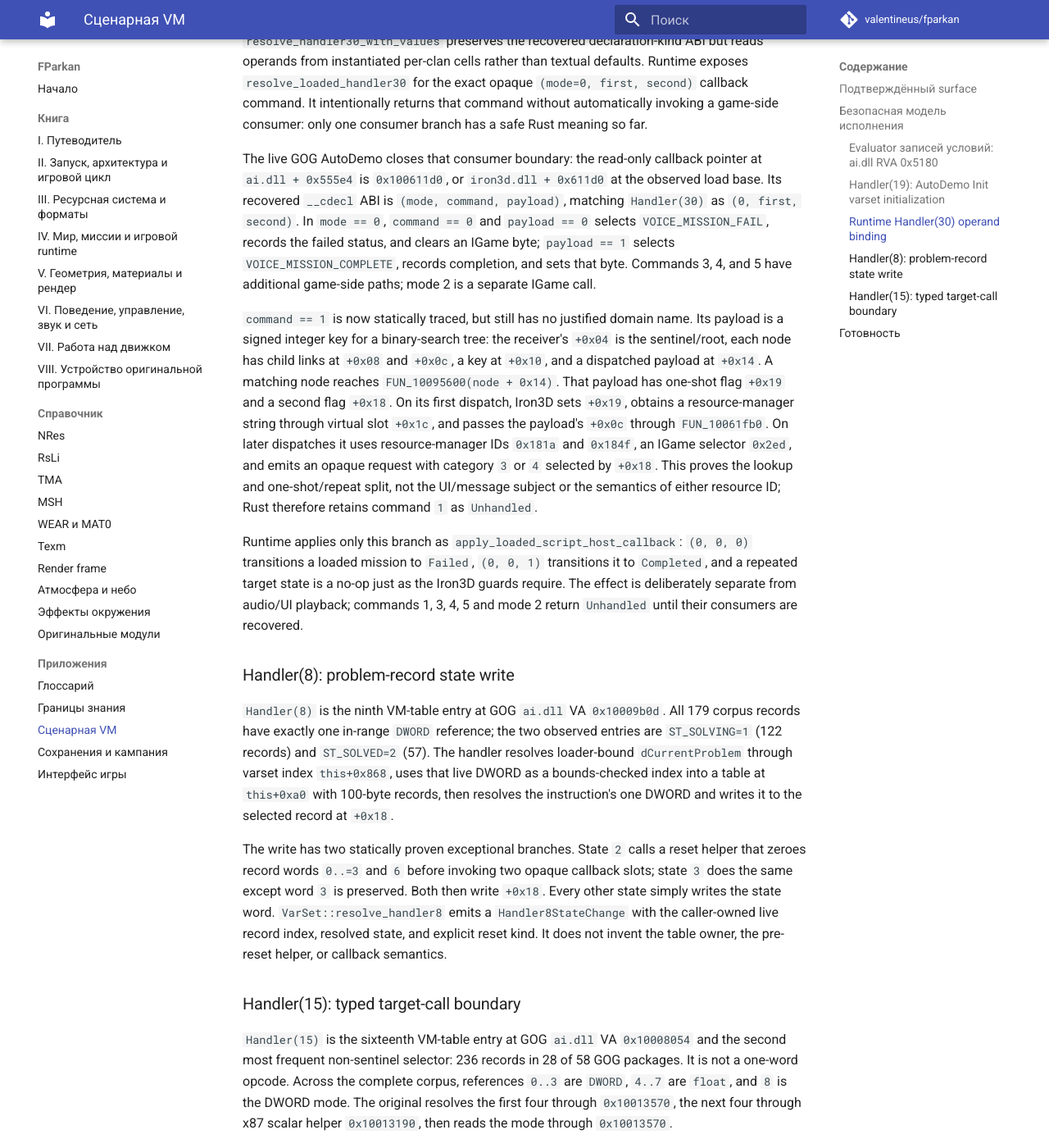
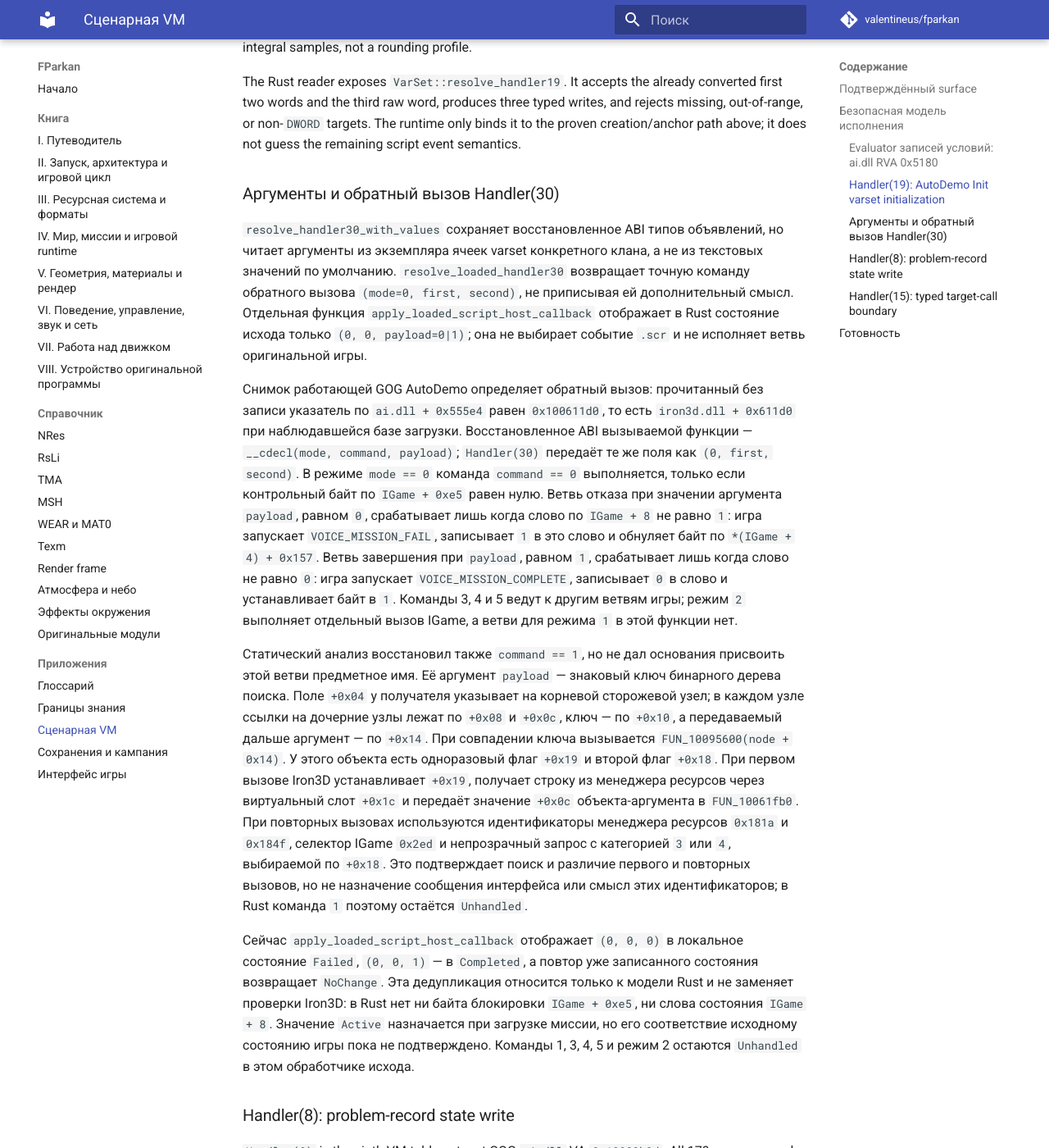
Before and after one commit to valentineus/fparkan, an MkDocs documentation site: the page built from docs/appendices/script-vm.md, in a window 1280 px wide and 1400 px high, scrolled down 7738 px. Shown: the whole window at 82% size. Built offline with MkDocs 1.6.1 and Material for MkDocs 9.7.7, drawn with Linux system fonts in a browser that asks for light colours; comment, search, counter and statistics services are not loaded; some of the changed text lies outside the part shown.

Commit message:
docs(script): clarify mission outcome compatibility limits

```diff
--- a/docs/appendices/script-vm.md
+++ b/docs/appendices/script-vm.md
@@ -186,14 +186,25 @@
 
 Во всех 58 GOG `.scr` имеются 6 087 instruction records, включая 3 992
 sentinel. Самый частый non-sentinel selector — `Handler(30)`, 246 records.
-Его VA `0x1000c266` читает первые два reference words активной instruction,
-разрешает каждый через varset (`0x10002d30` и `0x10013570`) и вызывает внешний
-callback с тремя `u32`: `(0, first, second)`. Callback не принадлежит `ai.dll`: его
-кладёт десятый argument экспортного `CreateSuperAI`. Тот же callback встречен
-у `Handler(57)` с первым word `2` и у отдельного lifecycle path с первым word
-`1`; предметная семантика этих modes ещё не доказана. В частности, это пока
-не основание назвать Handler(30) сообщением, приказом или UI opcode. Точный
-text-to-varset resolver расположен за wrapper `0x10011ea0` в
+Его VA `0x1000c266` читает первые два слова-ссылки активной инструкции,
+разрешает каждое через varset (`0x10002d30` и `0x10013570`) и вызывает внешний
+обратный вызов с тремя `u32`: `(0, first, second)`. Он не принадлежит `ai.dll`:
+указатель из десятого аргумента сохраняет экспорт `CreateSuperAI`. В
+проверенном GOG AutoDemo он указывает на `iron3d.dll` RVA `0x611d0` (SHA-256
+`d1dc4ea8535e2069b0a05c9e8be2724dd438ba44cca7a83007d8b2e50f9e35fa`).
+Вызываемая функция использует ABI `__cdecl(mode, command, payload)`. При
+`mode == 0`, `command == 0` аргумент `payload` со значением `0` выбирает ветвь
+отказа, а `1` — ветвь завершения миссии; обе срабатывают только при условиях,
+описанных ниже. Среда выполнения Rust может
+записать соответствующее целевое состояние в собственный
+`MissionScriptOutcome`, но не проверяет эти условия и пока не исполняет
+команду из диспетчера `.scr`.
+`Handler(57)` передаёт тому же обратному вызову режим `2`, для которого в
+вызываемой функции есть отдельная ветвь IGame; отдельный путь жизненного цикла
+передаёт режим `1`, но ветви для него в `FUN_100611d0` не найдено. По одному
+вызову нельзя присвоить общее игровое имя остальным командам или называть весь
+`Handler(30)` сообщением, приказом либо кодом интерфейса. Преобразователь
+текстовых ссылок в varset находится за обёрткой `0x10011ea0`, в
 `0x100174a0`.
 
 `0x100174a0` добавляет каждый
@@ -325,45 +336,54 @@
 binds it to the proven creation/anchor path above; it does not guess the
 remaining script event semantics.
 
-### Runtime Handler(30) operand binding
+### Аргументы и обратный вызов Handler(30)
 
-`resolve_handler30_with_values` preserves the recovered declaration-kind ABI
-but reads operands from instantiated per-clan cells rather than textual
-defaults. Runtime exposes `resolve_loaded_handler30` for the exact opaque
-`(mode=0, first, second)` callback command. It intentionally returns that
-command without automatically invoking a game-side consumer: only one
-consumer branch has a safe Rust meaning so far.
+`resolve_handler30_with_values` сохраняет восстановленное ABI типов объявлений,
+но читает аргументы из экземпляра ячеек varset конкретного клана, а не из
+текстовых значений по умолчанию. `resolve_loaded_handler30` возвращает точную
+команду обратного вызова `(mode=0, first, second)`, не приписывая ей
+дополнительный смысл. Отдельная функция `apply_loaded_script_host_callback`
+отображает в Rust состояние исхода только `(0, 0, payload=0|1)`; она не
+выбирает событие `.scr` и не исполняет ветвь оригинальной игры.
 
-The live GOG AutoDemo closes that consumer boundary: the read-only callback
-pointer at `ai.dll + 0x555e4` is `0x100611d0`, or `iron3d.dll + 0x611d0` at
-the observed load base. Its recovered `__cdecl` ABI is `(mode, command,
-payload)`, matching `Handler(30)` as `(0, first, second)`. In `mode == 0`,
-`command == 0` and `payload == 0` selects `VOICE_MISSION_FAIL`, records the
-failed status, and clears an IGame byte; `payload == 1` selects
-`VOICE_MISSION_COMPLETE`, records completion, and sets that byte. Commands
-3, 4, and 5 have additional game-side paths; mode 2 is a separate IGame
-call.
+Снимок работающей GOG AutoDemo определяет обратный вызов: прочитанный без записи
+указатель по `ai.dll + 0x555e4` равен `0x100611d0`, то есть `iron3d.dll +
+0x611d0` при наблюдавшейся базе загрузки. Восстановленное ABI вызываемой
+функции — `__cdecl(mode, command, payload)`; `Handler(30)` передаёт те же поля как
+`(0, first, second)`. В режиме `mode == 0` команда `command == 0` выполняется,
+только если контрольный байт по `IGame + 0xe5` равен нулю. Ветвь отказа при
+значении аргумента `payload`, равном `0`, срабатывает лишь когда слово по
+`IGame + 8` не равно `1`: игра запускает
+`VOICE_MISSION_FAIL`, записывает `1` в это слово и обнуляет байт по
+`*(IGame + 4) + 0x157`. Ветвь завершения при `payload`, равном `1`, срабатывает
+лишь когда слово не равно `0`: игра запускает `VOICE_MISSION_COMPLETE`, записывает
+`0` в слово и устанавливает байт в `1`. Команды 3, 4 и 5 ведут к другим
+ветвям игры; режим `2` выполняет отдельный вызов IGame, а ветви для режима `1`
+в этой функции нет.
 
-`command == 1` is now statically traced, but still has no justified domain
-name. Its payload is a signed integer key for a binary-search tree: the
-receiver's `+0x04` is the sentinel/root, each node has child links at `+0x08`
-and `+0x0c`, a key at `+0x10`, and a dispatched payload at `+0x14`. A matching
-node reaches `FUN_10095600(node + 0x14)`. That payload has one-shot flag
-`+0x19` and a second flag `+0x18`. On its first dispatch, Iron3D sets `+0x19`,
-obtains a resource-manager string through virtual slot `+0x1c`, and passes the
-payload's `+0x0c` through `FUN_10061fb0`. On later dispatches it uses
-resource-manager IDs `0x181a` and `0x184f`, an IGame selector `0x2ed`, and
-emits an opaque request with category `3` or `4` selected by `+0x18`. This
-proves the lookup and one-shot/repeat split, not the UI/message subject or the
-semantics of either resource ID; Rust therefore retains command `1` as
-`Unhandled`.
+Статический анализ восстановил также `command == 1`, но не дал основания
+присвоить этой ветви предметное имя. Её аргумент `payload` — знаковый ключ
+бинарного дерева поиска. Поле `+0x04` у получателя указывает на корневой
+сторожевой узел; в каждом узле ссылки на дочерние узлы лежат по `+0x08` и
+`+0x0c`, ключ — по `+0x10`, а передаваемый дальше аргумент — по `+0x14`. При
+совпадении ключа вызывается `FUN_10095600(node + 0x14)`. У этого объекта есть
+одноразовый флаг `+0x19` и второй флаг `+0x18`. При первом вызове Iron3D
+устанавливает `+0x19`, получает строку из менеджера ресурсов через виртуальный
+слот `+0x1c` и передаёт значение `+0x0c` объекта-аргумента в `FUN_10061fb0`.
+При повторных вызовах используются идентификаторы менеджера ресурсов `0x181a`
+и `0x184f`, селектор IGame `0x2ed` и непрозрачный запрос с категорией `3` или
+`4`, выбираемой по `+0x18`. Это подтверждает поиск и различие первого и
+повторных вызовов, но не назначение сообщения интерфейса или смысл этих
+идентификаторов; в Rust команда `1` поэтому остаётся `Unhandled`.
 
-Runtime applies only this branch as
-`apply_loaded_script_host_callback`: `(0, 0, 0)` transitions a loaded mission
-to `Failed`, `(0, 0, 1)` transitions it to `Completed`, and a repeated target
-state is a no-op just as the Iron3D guards require. The effect is deliberately
-separate from audio/UI playback; commands 1, 3, 4, 5 and mode 2 return
-`Unhandled` until their consumers are recovered.
+Сейчас `apply_loaded_script_host_callback` отображает `(0, 0, 0)` в локальное
+состояние `Failed`, `(0, 0, 1)` — в `Completed`, а повтор уже записанного
+состояния возвращает `NoChange`. Эта дедупликация относится только к модели
+Rust и не заменяет проверки Iron3D: в Rust нет ни байта блокировки
+`IGame + 0xe5`, ни слова состояния `IGame + 8`. Значение `Active` назначается
+при загрузке миссии, но его соответствие исходному состоянию игры пока не
+подтверждено. Команды 1, 3, 4, 5 и режим 2 остаются `Unhandled` в этом
+обработчике исхода.
 
 ### Handler(8): problem-record state write
 
```
Also changed, not shown: 1 other file.
